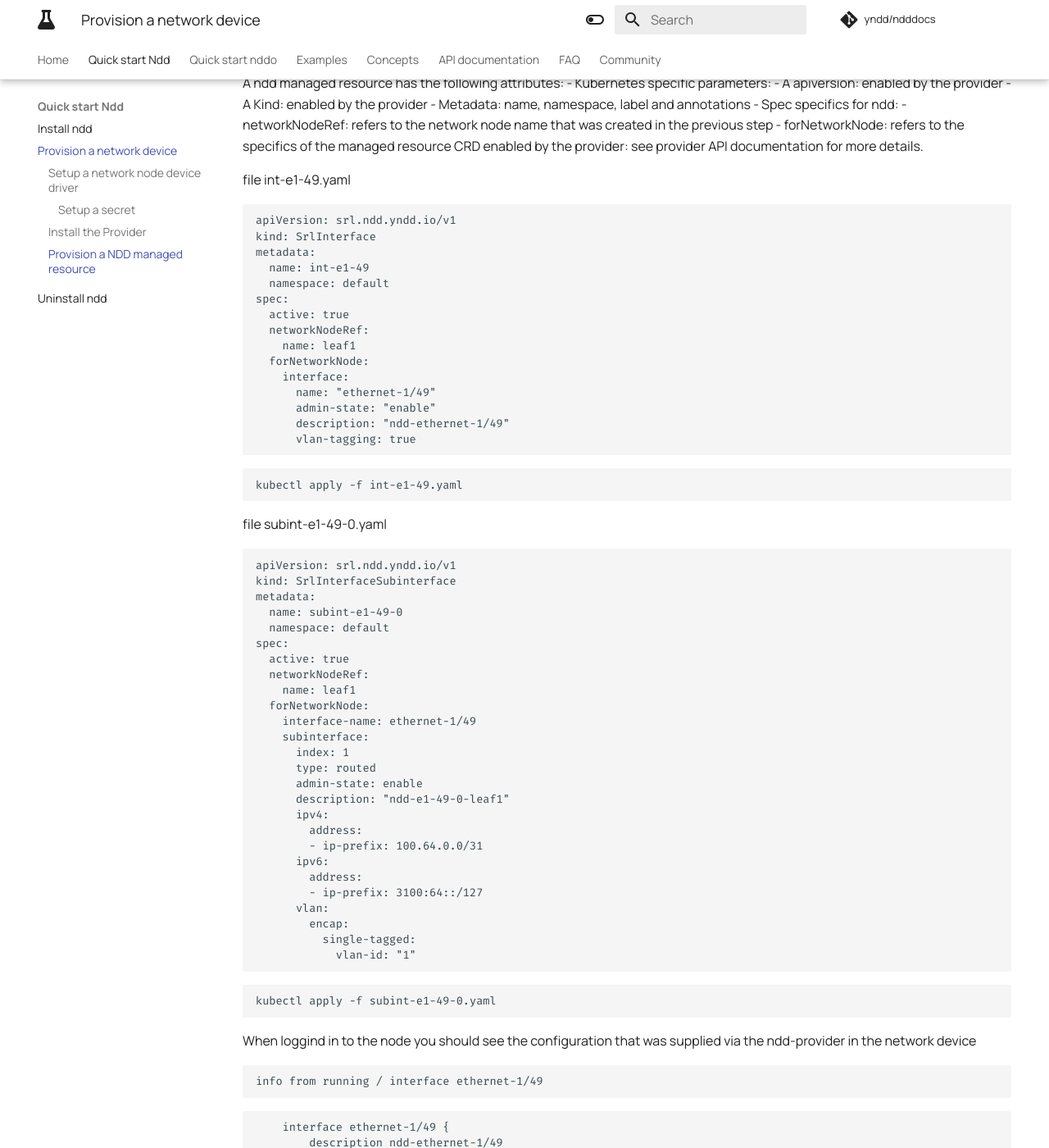
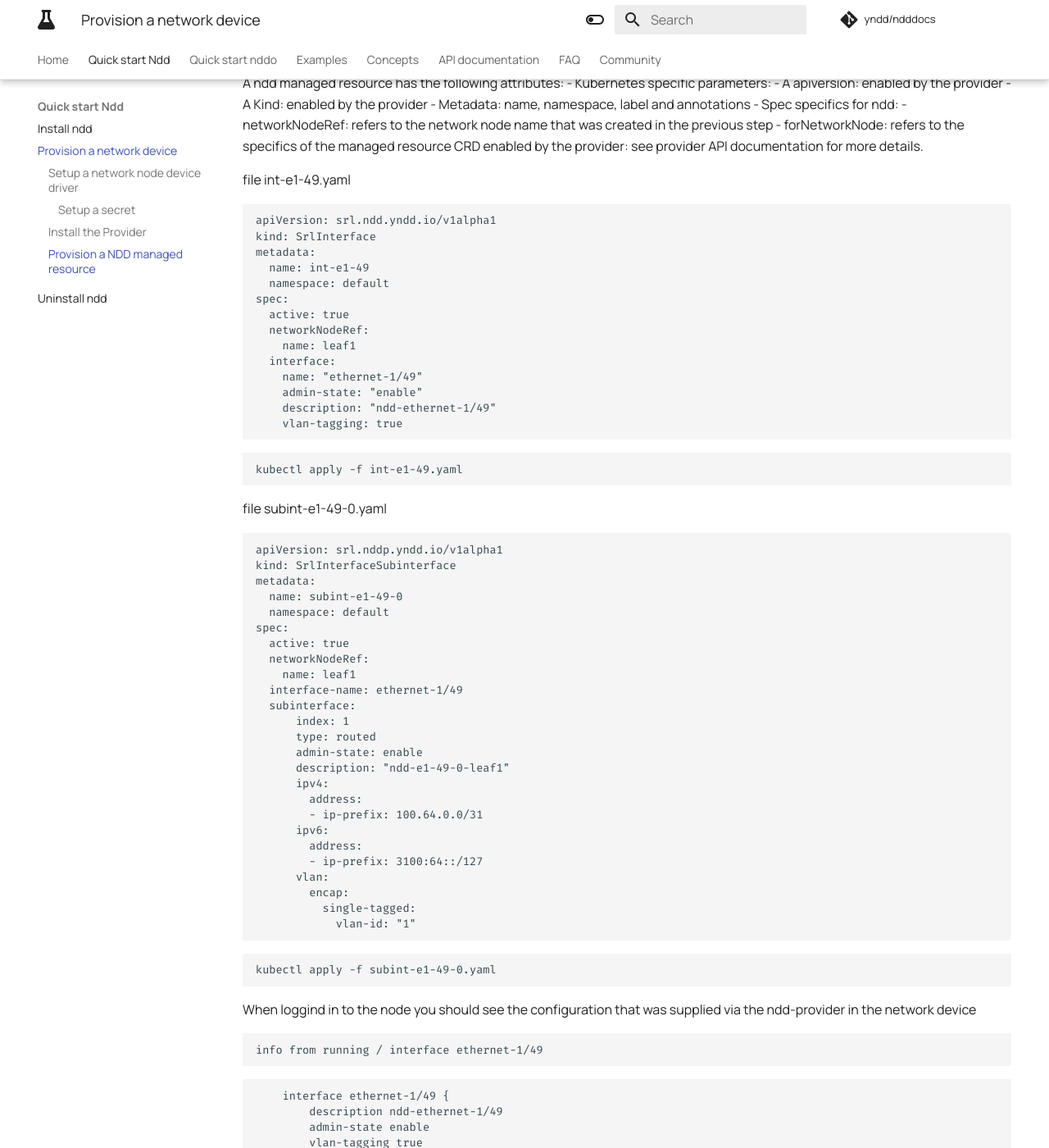
Before and after one commit to yndd/ndddocs, an MkDocs documentation site: the page built from docs/start/provision.md, in a window 1280 px wide and 1400 px high, scrolled down 3966 px. Shown: the whole window at 82% size. Built offline with MkDocs 1.6.1 and Material for MkDocs 9.7.7, drawn with Linux system fonts in a browser that asks for light colours; comment, search, counter and statistics services are not loaded.

````diff
--- a/docs/start/provision.md
+++ b/docs/start/provision.md
@@ -210,7 +210,7 @@ A ndd managed resource has the following attributes:
 file int-e1-49.yaml
 
 ```
-apiVersion: srl.ndd.yndd.io/v1
+apiVersion: srl.ndd.yndd.io/v1alpha1
 kind: SrlInterface
 metadata:
   name: int-e1-49
@@ -219,12 +219,11 @@ spec:
   active: true
   networkNodeRef:
     name: leaf1
-  forNetworkNode:
-    interface:
-      name: "ethernet-1/49"
-      admin-state: "enable"
-      description: "ndd-ethernet-1/49"
-      vlan-tagging: true
+  interface:
+    name: "ethernet-1/49"
+    admin-state: "enable"
+    description: "ndd-ethernet-1/49"
+    vlan-tagging: true
 ```
 
 ```
@@ -234,7 +233,7 @@ kubectl apply -f int-e1-49.yaml
 file subint-e1-49-0.yaml
 
 ```
-apiVersion: srl.ndd.yndd.io/v1
+apiVersion: srl.nddp.yndd.io/v1alpha1
 kind: SrlInterfaceSubinterface
 metadata:
   name: subint-e1-49-0
@@ -243,9 +242,8 @@ spec:
   active: true
   networkNodeRef:
     name: leaf1
-  forNetworkNode:
-    interface-name: ethernet-1/49
-    subinterface:
+  interface-name: ethernet-1/49
+  subinterface:
       index: 1
       type: routed
       admin-state: enable
````
